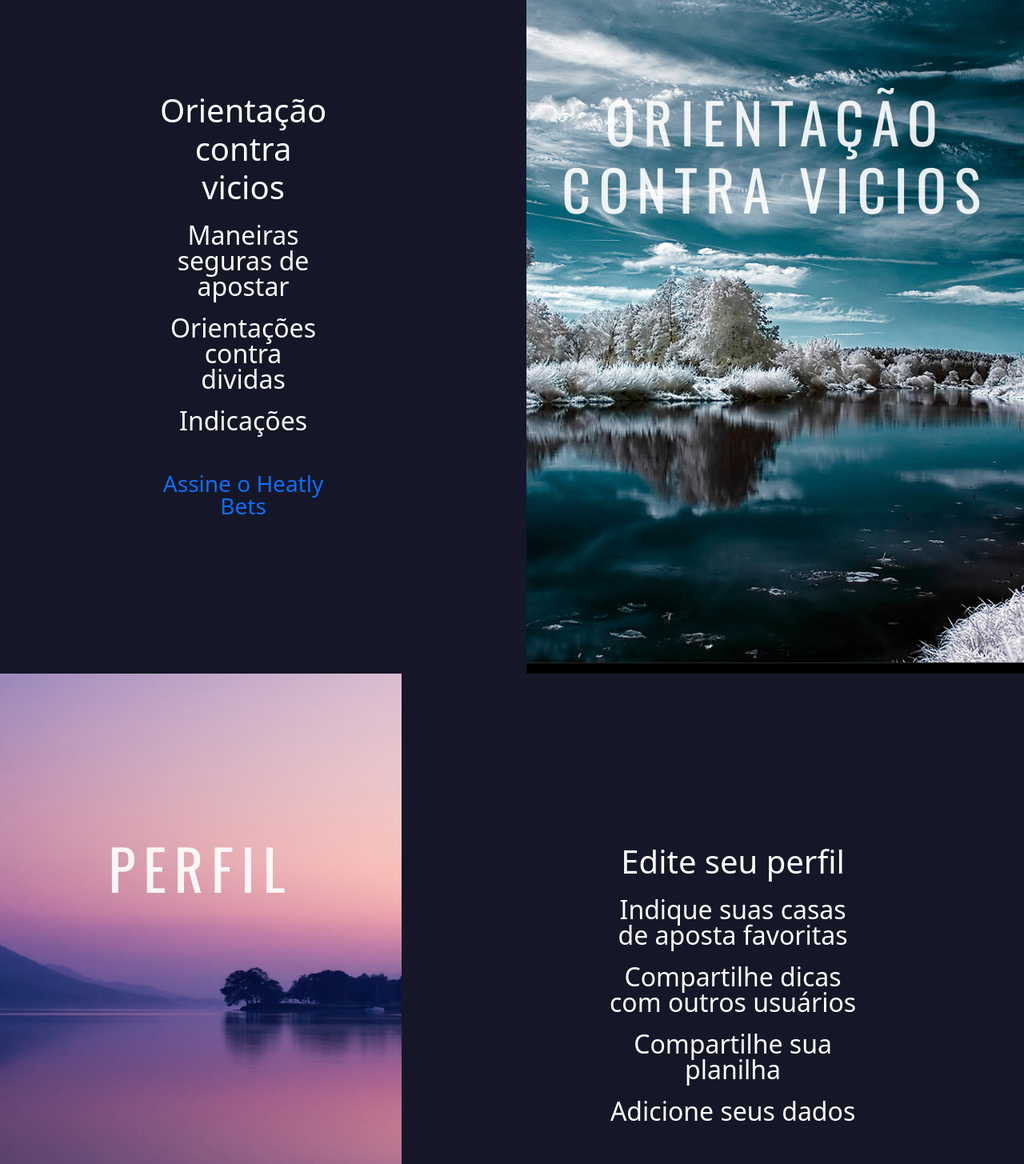
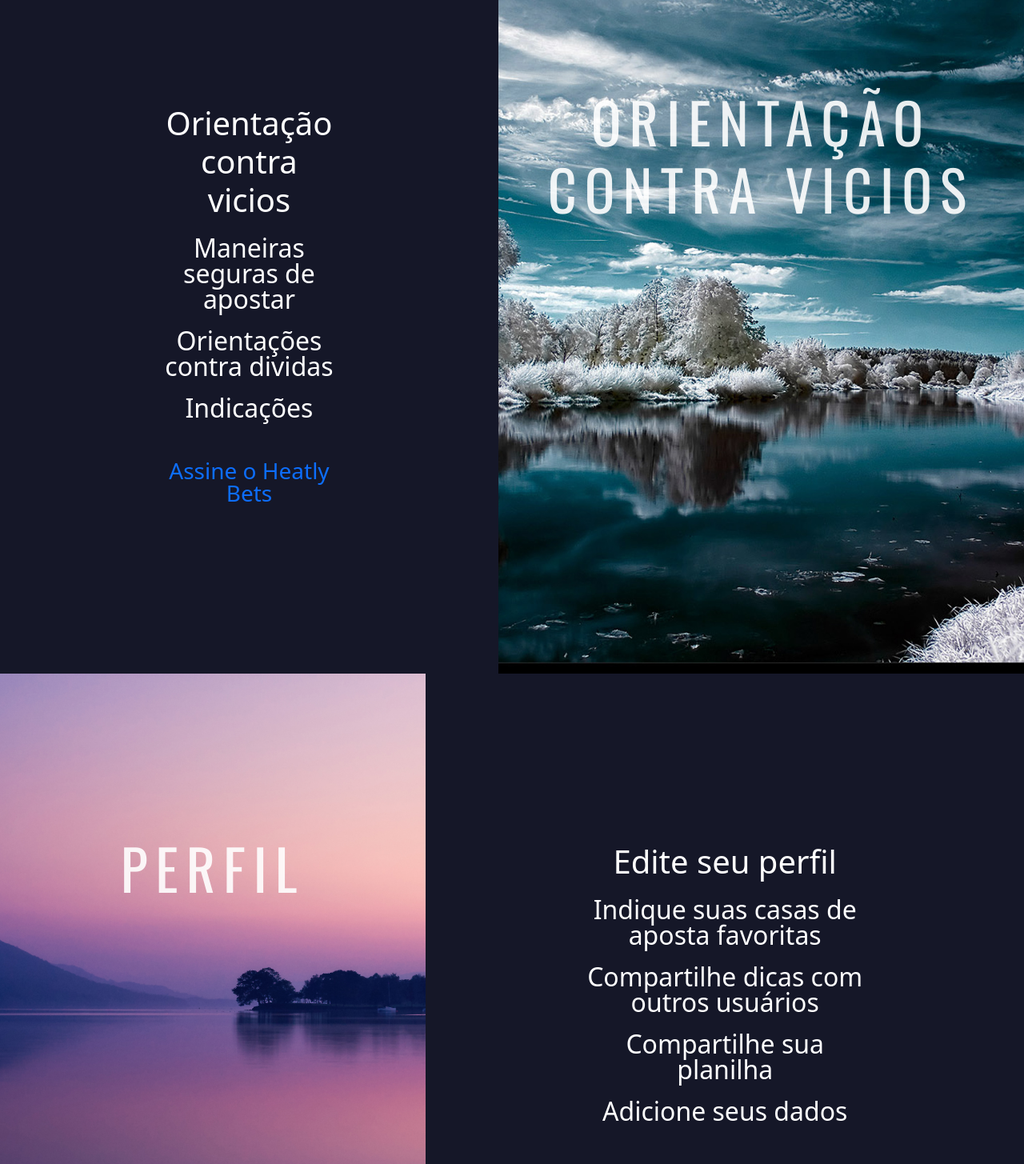
Before and after one commit to LuiDev1/h-bets-v1, a React (Create React App) app: page / in a window 1280 px wide. Shown: the part 940-2395 px from the top of the page at 80% size. Built offline with nearby package versions, Linux system fonts and the light colour scheme.

Commit message:
Update parallax.css
Atualização das laterais do parallax

```diff
--- a/src/pages/home/css/parallax.css
+++ b/src/pages/home/css/parallax.css
@@ -92,8 +92,8 @@ body{
 .container-about{
     text-align: center;
     color: white;
-    margin-left: 250px;
-    margin-right: 200px;
+    padding-left: 200px;
+    padding-right: 200px;
 }
 
 .container-about ul li, .container-about2 ul li {
@@ -104,8 +104,8 @@ body{
 .container-about2{
   text-align: center;
   color: white;
-  margin-right: 250px;
-  margin-left: 200px;
+  padding-right: 200px;
+  padding-left: 200px;
 }
 /**************************/
 
```
